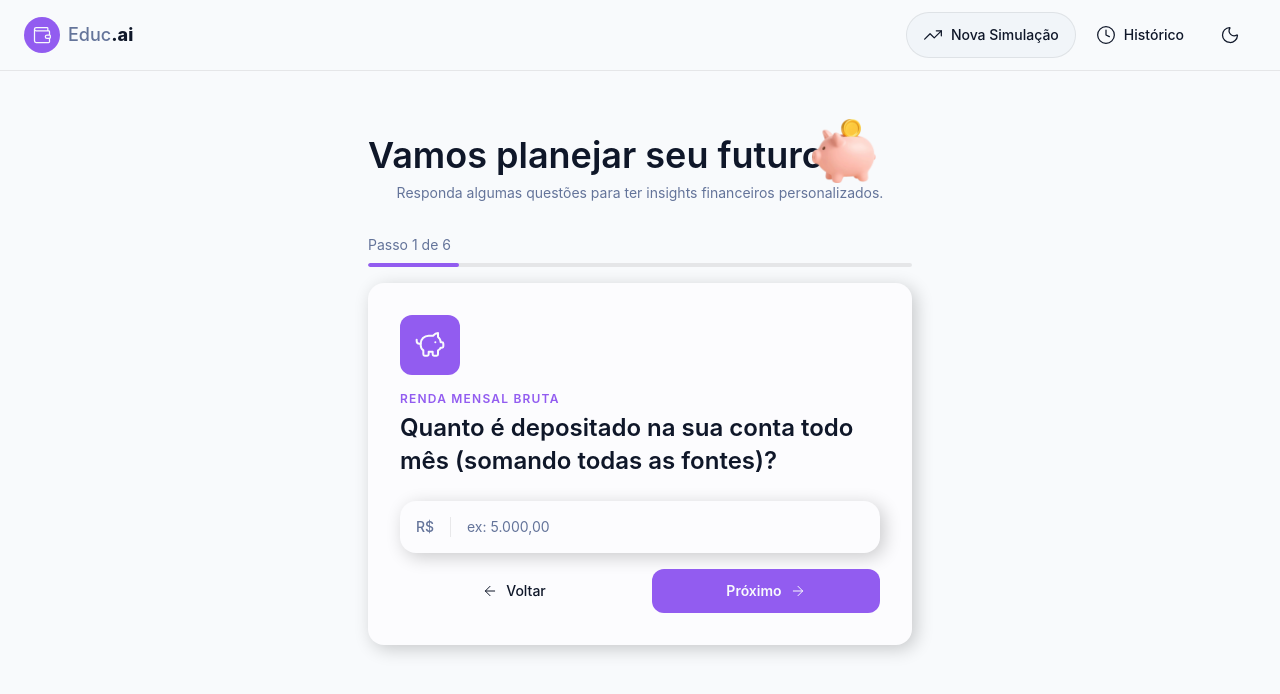
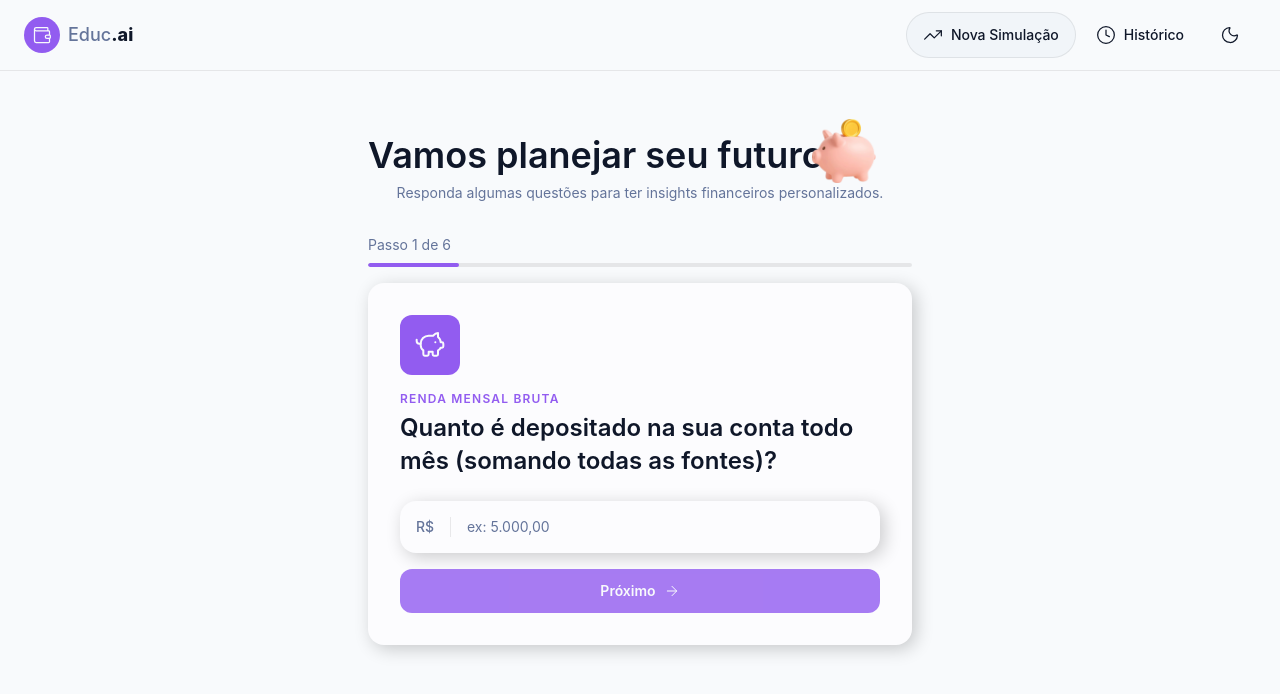
Before and after one commit to Costalitz/educa-ai, a React (Vite) app: page / in a window 1280 px wide. Shown: the top 694 px of the page. Built offline with nearby package versions, Linux system fonts and the light colour scheme.

Commit message:
feat: implementa lógica dos botões de navegação

```diff
--- a/src/components/features/Simulation/Form/index.tsx
+++ b/src/components/features/Simulation/Form/index.tsx
@@ -1,14 +1,41 @@
+import { useState } from 'react'
+
 import { FormStep } from '@/components/features/Simulation/FormStep'
 import { StepProgress } from '@/components/features/Simulation/Progress'
 import { simulationFormSteps } from '@/data/simulation'
 
 export const SimulationForm = () => {
-  const currentStep = simulationFormSteps[0]
+  const [currentStepIndex, setCurrentStepIndex] = useState(0)
+  const totalSteps = simulationFormSteps.length
+  const currentStep = simulationFormSteps[currentStepIndex]
+
+  const handleNextStep = () => {
+    if (currentStepIndex + 1 > totalSteps - 1) {
+      return
+    }
+    setCurrentStepIndex((prevIndex) => prevIndex + 1)
+  }
+
+  const handlePreviousStep = () => {
+    if (currentStepIndex === 0) {
+      return
+    }
+    setCurrentStepIndex((prevIndex) => prevIndex - 1)
+  }
 
   return (
     <>
-      <StepProgress currentStep={1} totalSteps={simulationFormSteps.length} />
-      <FormStep key={currentStep.id} {...currentStep} />
+      <StepProgress
+        currentStep={currentStepIndex + 1}
+        totalSteps={totalSteps}
+      />
+      <FormStep
+        key={currentStep.id}
+        {...currentStep}
+        onNext={handleNextStep}
+        onPrevious={handlePreviousStep}
+        hideBackButton={currentStepIndex === 0}
+      />
     </>
   )
 }
--- a/src/components/features/Simulation/FormStep/index.tsx
+++ b/src/components/features/Simulation/FormStep/index.tsx
@@ -1,4 +1,5 @@
 import { ArrowLeft, ArrowRight, type LucideIcon } from 'lucide-react'
+import { type SyntheticEvent, useState } from 'react'
 
 import { Button } from '@/components/shared/Button'
 import { Input, type InputProps } from '@/components/shared/Input'
@@ -13,6 +14,9 @@
     label: string
     emojiIcon?: string
   }
+  onNext?: () => void
+  onPrevious?: () => void
+  hideBackButton?: boolean
 }
 
 export function FormStep({
@@ -21,7 +25,22 @@
   question,
   inputProps,
   submitButtonProps,
+  onNext,
+  onPrevious,
+  hideBackButton,
 }: FormStepProps) {
+  const [inputValue, setInputValue] = useState('')
+
+  const handleSubmit = (event: SyntheticEvent) => {
+    event.preventDefault()
+
+    if (!inputValue) {
+      return
+    }
+
+    onNext?.()
+  }
+
   return (
     <div className="bg-card rounded-2xl p-6 shadow-[4px_4px_18px_0px_rgba(0,0,0,0.2)] sm:p-8">
       <div className="bg-primary mb-4 flex h-15 w-15 items-center justify-center rounded-xl">
@@ -33,21 +52,29 @@
       <h3 className="text-foreground mb-6 text-xl leading-snug font-semibold sm:text-2xl">
         {question}
       </h3>
-      <form className="flex flex-col gap-4">
-        <Input {...inputProps} />
+      <form onSubmit={handleSubmit} className="flex flex-col gap-4">
+        <Input
+          {...inputProps}
+          value={inputValue}
+          onChange={(e) => setInputValue(e.target.value)}
+        />
         <div className="flex flex-col gap-3 sm:flex-row sm:gap-6">
+          {!hideBackButton && (
             <Button
               type="button"
               variant="ghost"
               className="order-2 flex-1 justify-center rounded-xl py-3 sm:order-1"
+              onClick={onPrevious}
             >
               <ArrowLeft size={16} />
               Voltar
             </Button>
+          )}
           <Button
             type="submit"
             variant="primary"
             className="order-1 flex-1 sm:order-2"
+            disabled={!inputValue}
           >
             {submitButtonProps?.label ?? 'Próximo'}
             {submitButtonProps?.emojiIcon ?? <ArrowRight size={16} />}
```
Lines whose indentation alone changed are shown as unchanged.
